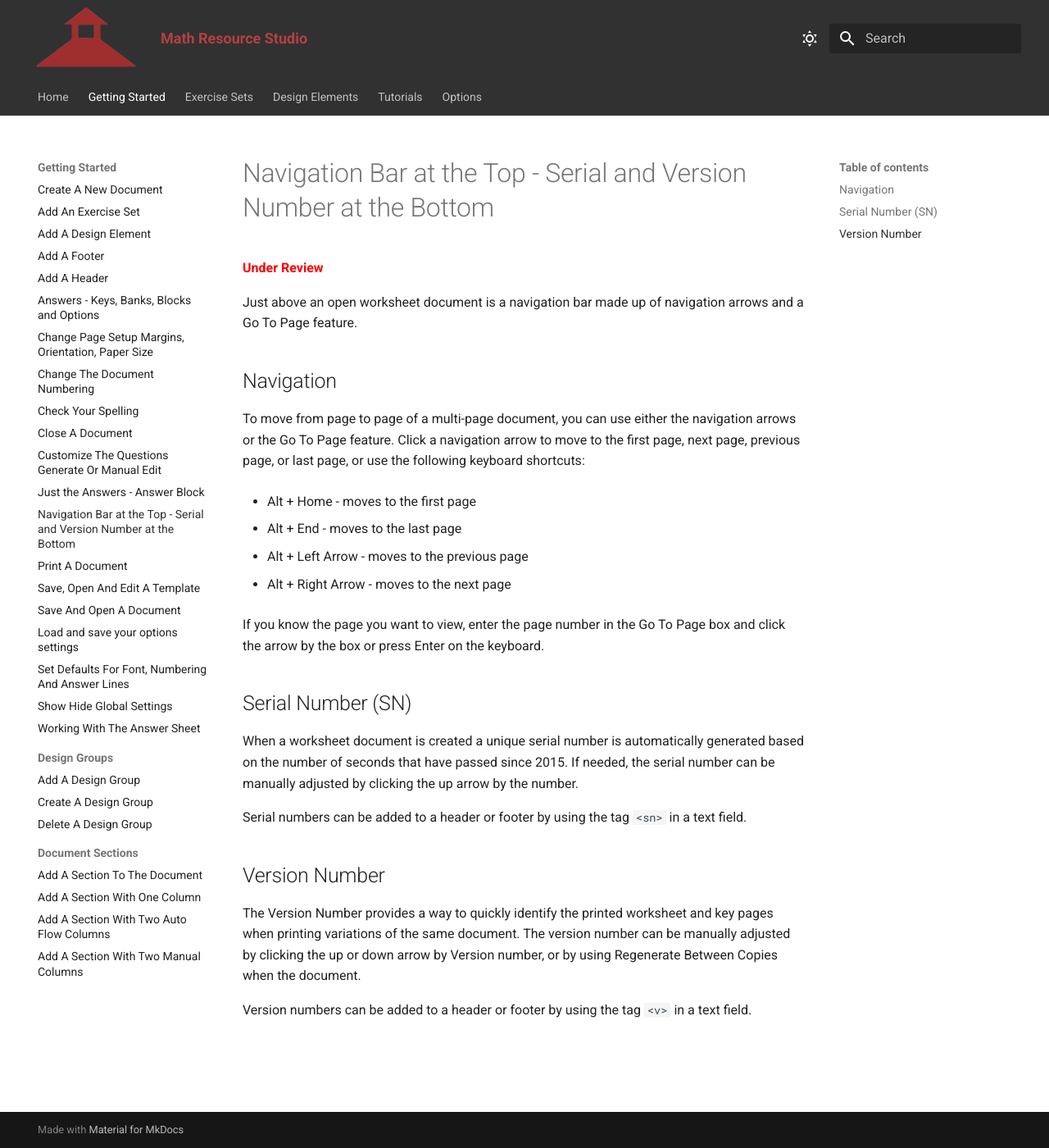
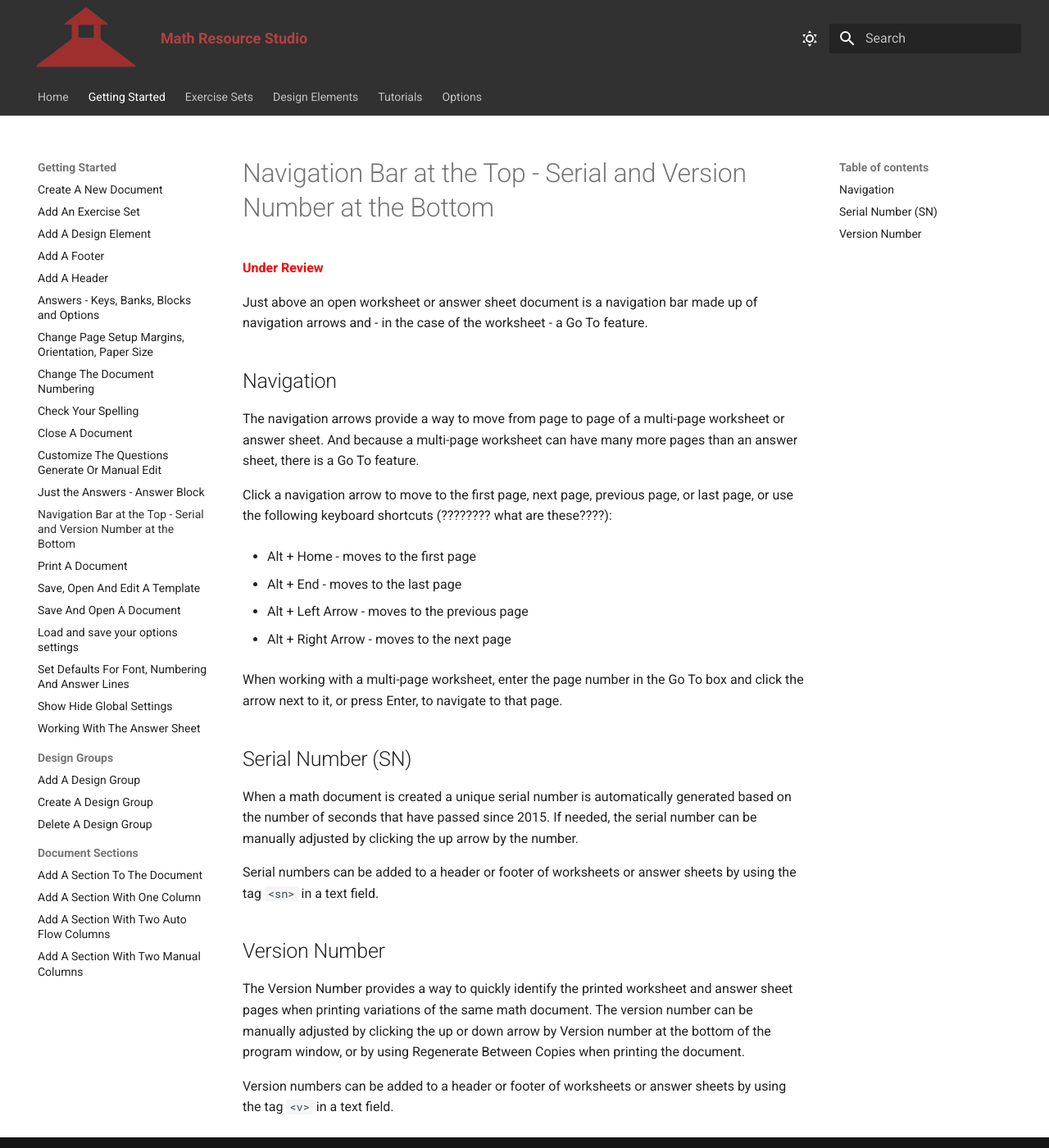
Before and after one commit to rdinch/MathResourceStudio-Help, an MkDocs documentation site: the page built from docs/getting-started/navigation-bar-plus-serial-number.md, in a window 1280 px wide and 1400 px high. Shown: the whole window at 82% size. Built offline with MkDocs 1.6.1 and Material for MkDocs 9.7.7, drawn with Linux system fonts in a browser that asks for light colours.

Commit message:
Clarify navigation, serial and version docs
Update navigation-bar-plus-serial-number.md.

```diff
--- a/docs/getting-started/navigation-bar-plus-serial-number.md
+++ b/docs/getting-started/navigation-bar-plus-serial-number.md
@@ -2,11 +2,13 @@
 
 <p style="color: red; font-weight: bold;">Under Review</p>
 
-Just above an open worksheet document is a navigation bar made up of navigation arrows and a Go To Page feature.
+Just above an open worksheet or answer sheet document is a navigation bar made up of navigation arrows and - in the case of the worksheet - a Go To feature.
 
 ## Navigation
 
-To move from page to page of a multi-page document, you can use either the navigation arrows or the Go To Page feature. Click a navigation arrow to move to the first page, next page, previous page, or last page, or use the following keyboard shortcuts:
+The navigation arrows provide a way to move from page to page of a multi-page worksheet or answer sheet. And because a multi-page worksheet can have many more pages than an answer sheet, there is a Go To feature.
+
+Click a navigation arrow to move to the first page, next page, previous page, or last page, or use the following keyboard shortcuts (???????? what are these????):
 
 - Alt + Home - moves to the first page
 
@@ -16,16 +18,16 @@ To move from page to page of a multi-page document, you can use either the navig
 
 - Alt + Right Arrow - moves to the next page
 
-If you know the page you want to view, enter the page number in the Go To Page box and click the arrow by the box or press Enter on the keyboard.
+When working with a multi-page worksheet, enter the page number in the Go To box and click the arrow next to it, or press Enter, to navigate to that page.
 
 ## Serial Number (SN)
 
-When a worksheet document is created a unique serial number is automatically generated based on the number of seconds that have passed since 2015. If needed, the serial number can be manually adjusted by clicking the up arrow by the number.
+When a math document is created a unique serial number is automatically generated based on the number of seconds that have passed since 2015. If needed, the serial number can be manually adjusted by clicking the up arrow by the number.
 
-Serial numbers can be added to a header or footer by using the tag `<sn>` in a text field.
+Serial numbers can be added to a header or footer of worksheets or answer sheets by using the tag `<sn>` in a text field.
 
 ## Version Number
 
-The Version Number provides a way to quickly identify the printed worksheet and key pages when printing variations of the same document. The version number can be manually adjusted by clicking the up or down arrow by Version number, or by using Regenerate Between Copies when the document.
+The Version Number provides a way to quickly identify the printed worksheet and answer sheet pages when printing variations of the same math document. The version number can be manually adjusted by clicking the up or down arrow by Version number at the bottom of the program window, or by using Regenerate Between Copies when printing the document.
 
-Version numbers can be added to a header or footer by using the tag `<v>` in a text field.
+Version numbers can be added to a header or footer of worksheets or answer sheets by using the tag `<v>` in a text field.
```
